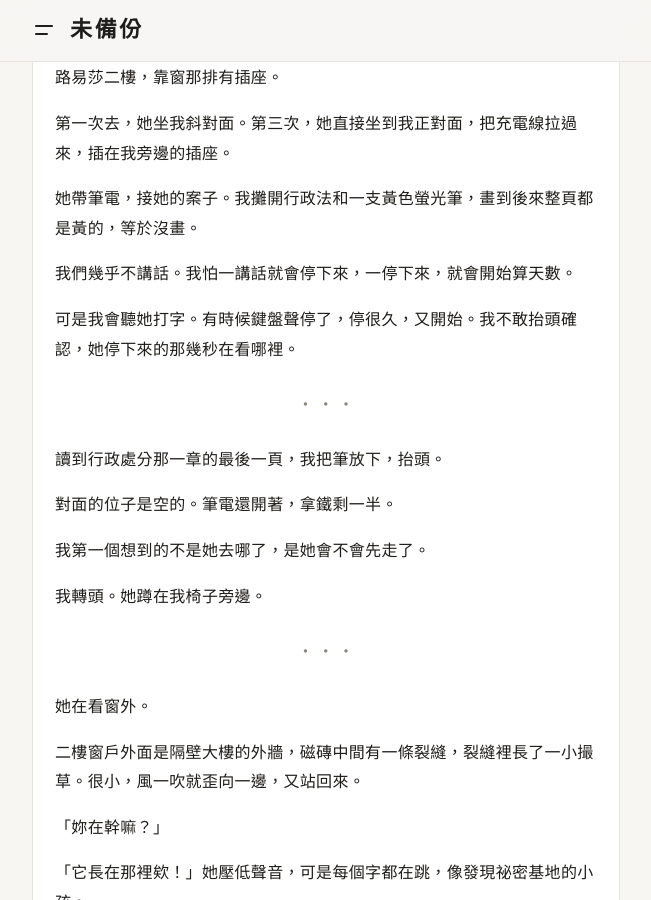
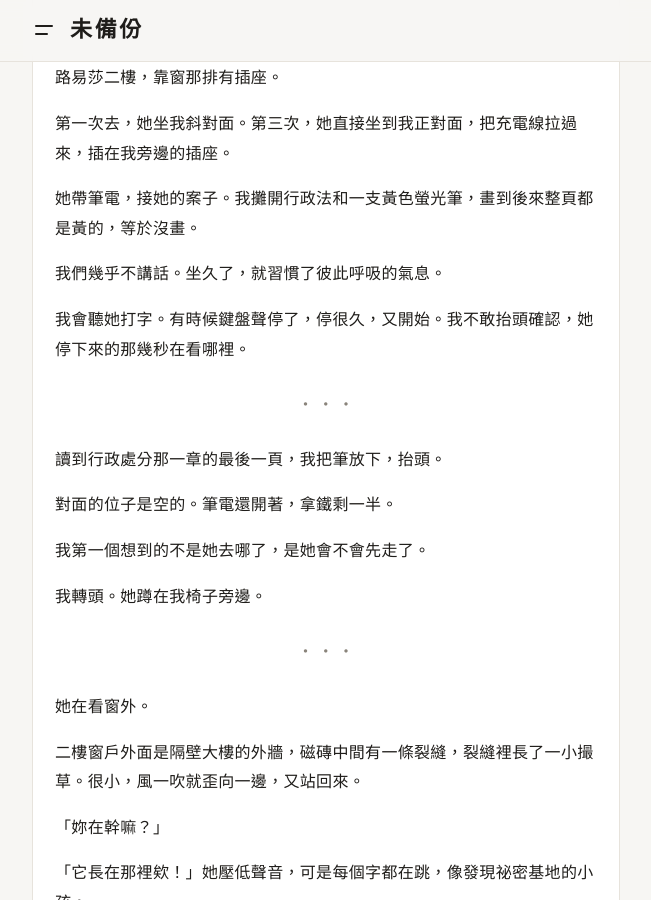
Before and after one commit to Sierra2121/weibeifen, a Jekyll site: the page built from _posts/2026-11-12-grass.md, in a window 1280 px wide and 900 px high, scrolled down 587 px. Shown: the whole window, without its empty margins (314-965 px from the left). Built offline with Jekyll 4.4.1, drawn with Linux system fonts in a browser that asks for light colours.

Commit message:
小草：改寫安靜相處那段
Co-Authored-By: Claude Opus 5.5 <noreply@anthropic.com>
Claude-Session: https://claude.ai/code/session_01VPttWQT1pdU2FXUZhrVeJK

```diff
--- a/_posts/2026-11-12-grass.md
+++ b/_posts/2026-11-12-grass.md
@@ -31,9 +31,9 @@ date: 2026-11-12 00:45:00 +0800
 
 她帶筆電，接她的案子。我攤開行政法和一支黃色螢光筆，畫到後來整頁都是黃的，等於沒畫。
 
-我們幾乎不講話。我怕一講話就會停下來，一停下來，就會開始算天數。
+我們幾乎不講話。坐久了，就習慣了彼此呼吸的氣息。
 
-可是我會聽她打字。有時候鍵盤聲停了，停很久，又開始。我不敢抬頭確認，她停下來的那幾秒在看哪裡。
+我會聽她打字。有時候鍵盤聲停了，停很久，又開始。我不敢抬頭確認，她停下來的那幾秒在看哪裡。
 
 ***
 
```
